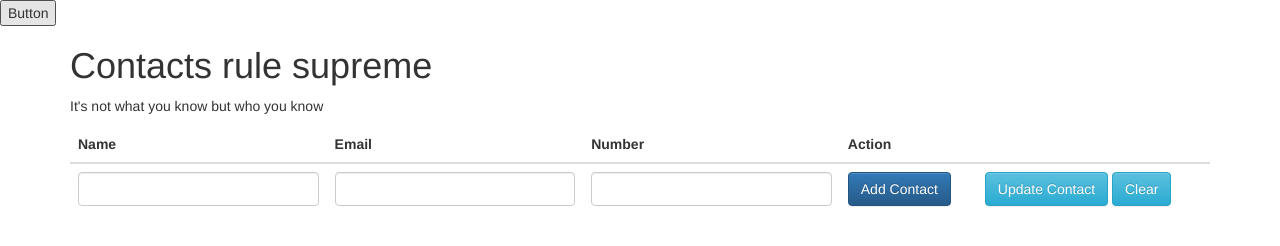
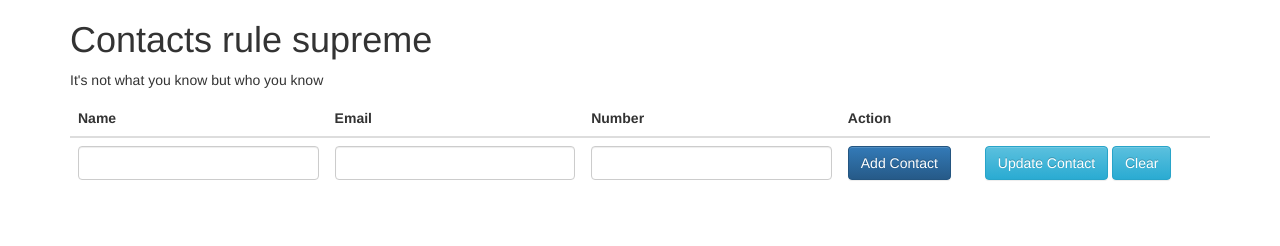
Before and after one commit to Mr-Nicholas/contact-list, a website: page public/index.html in a window 1280 px wide. Drawn offline with nearby package versions, Linux system fonts and the light colour scheme; no server answers.

Commit message:
Removed button

```diff
--- a/public/index.html
+++ b/public/index.html
@@ -13,9 +13,6 @@
   </head>
 
   <body>
-
-    <button>Button</button>
-
       <div class="container" ng-controller="AppCtrl">
         <h1>Contacts rule supreme</h1>
           <p>It's not what you know but who you know </p>
```
